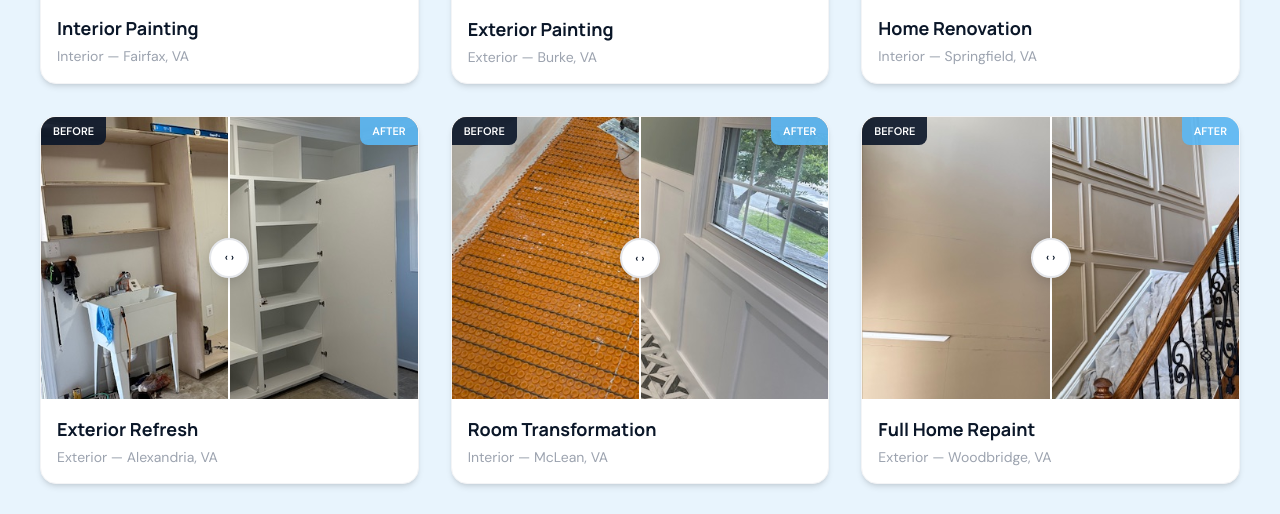
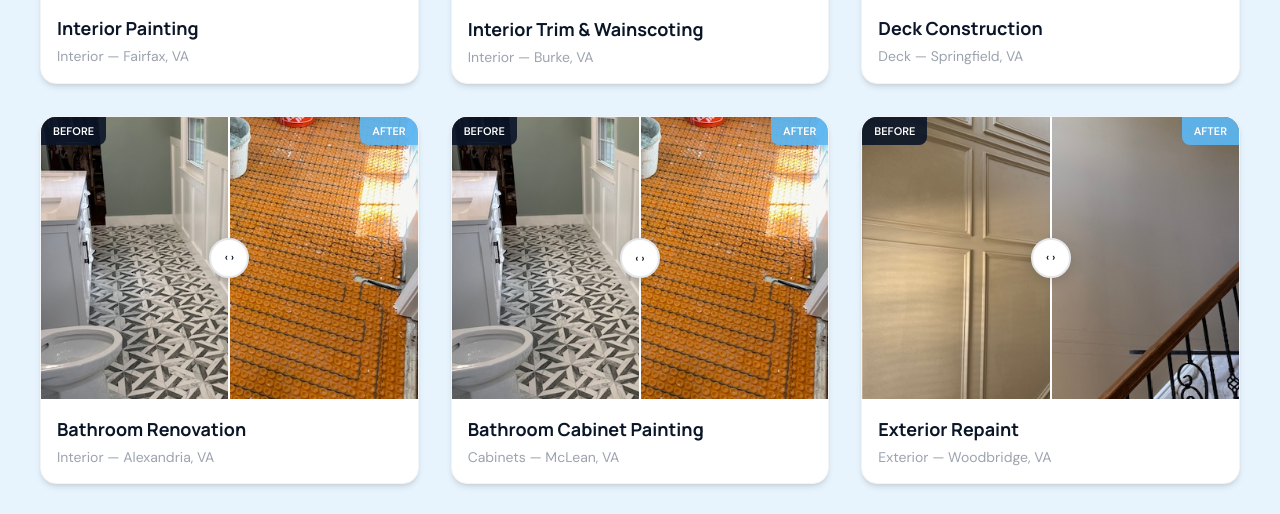
Before and after one commit to MarvinMDiaz/TheFourSeasonPainting, a Flask app: page / in a window 1280 px wide. Shown: the part 2947-3461 px from the top of the page. Run offline with Flask 3, Linux system fonts and the light colour scheme; some libraries are stand-ins or nearby versions.

Commit message:
fix gallery categories
Co-authored-by: Cursor <cursoragent@cursor.com>

```diff
--- a/app.py
+++ b/app.py
@@ -31,11 +31,13 @@ LOGO_URL = "https://thefourseaonpainting.s3.us-east-1.amazonaws.com/logo-white.p
 
 PROJECTS = [
     {"id": 1, "title": "Interior Painting", "category": "Interior", "location": "Fairfax, VA", "before": "/static/images/gallery/b2.jpeg", "after": "/static/images/gallery/b1.jpeg"},
-    {"id": 2, "title": "Exterior Painting", "category": "Exterior", "location": "Burke, VA", "before": "/static/images/gallery/b4.jpeg", "after": "/static/images/gallery/b3.jpeg"},
-    {"id": 3, "title": "Home Renovation", "category": "Interior", "location": "Springfield, VA", "before": "/static/images/gallery/b6.jpeg", "after": "/static/images/gallery/b5.jpeg"},
-    {"id": 4, "title": "Exterior Refresh", "category": "Exterior", "location": "Alexandria, VA", "before": "/static/images/gallery/b8.jpeg", "after": "/static/images/gallery/b7.jpeg"},
-    {"id": 5, "title": "Room Transformation", "category": "Interior", "location": "McLean, VA", "before": "/static/images/gallery/b10.jpeg", "after": "/static/images/gallery/b9.jpeg"},
-    {"id": 6, "title": "Full Home Repaint", "category": "Exterior", "location": "Woodbridge, VA", "before": "/static/images/gallery/b12.jpeg", "after": "/static/images/gallery/b11.jpeg"},
+    {"id": 2, "title": "Interior Trim & Wainscoting", "category": "Interior", "location": "Burke, VA", "before": "/static/images/gallery/b11.jpeg", "after": "/static/images/gallery/b12.jpeg"},
+    {"id": 3, "title": "Deck Construction", "category": "Deck", "location": "Springfield, VA", "before": "/static/images/gallery/b5.jpeg", "after": "/static/images/gallery/b6.jpeg"},
+    {"id": 4, "title": "Bathroom Renovation", "category": "Interior", "location": "Alexandria, VA", "before": "/static/images/gallery/b9.jpeg", "after": "/static/images/gallery/b10.jpeg"},
+    {"id": 5, "title": "Bathroom Cabinet Painting", "category": "Cabinets", "location": "McLean, VA", "before": "/static/images/gallery/b9.jpeg", "after": "/static/images/gallery/b10.jpeg"},
+    {"id": 6, "title": "Exterior Repaint", "category": "Exterior", "location": "Woodbridge, VA", "before": "/static/images/gallery/b11.jpeg", "after": "/static/images/gallery/b12.jpeg"},
+    {"id": 7, "title": "Custom Built-In Cabinets", "category": "Cabinets", "location": "Centreville, VA", "before": "/static/images/gallery/b7.jpeg", "after": "/static/images/gallery/b8.jpeg"},
+    {"id": 8, "title": "Deck Paint & Restoration", "category": "Deck", "location": "Manassas, VA", "before": "/static/images/gallery/b3.jpeg", "after": "/static/images/gallery/b4.jpeg"},
 ]
 
 
@@ -284,6 +286,7 @@ def contact():
             },
         )
     except Exception as e:
+        print(str(e))
         return jsonify({"success": False, "error": str(e)}), 500
 
     try:
--- a/templates/index.html
+++ b/templates/index.html
@@ -248,7 +248,7 @@
   </section>
 
   <!-- ========== 5. BEFORE & AFTER GALLERY ========== -->
-  <section id="gallery" class="py-24 px-6 bg-lightblue" x-data="{ activeCategory: 'All', categories: ['All', 'Interior', 'Exterior', 'Cabinets', 'Deck', 'Commercial'] }">
+  <section id="gallery" class="py-24 px-6 bg-lightblue" x-data="{ activeCategory: 'All', categories: ['All', 'Interior', 'Exterior', 'Cabinets', 'Deck'] }">
     <div class="max-w-7xl mx-auto">
       <div class="text-center reveal">
         <h2 class="font-heading text-primary font-black text-4xl">Before &amp; After Gallery</h2>
```
